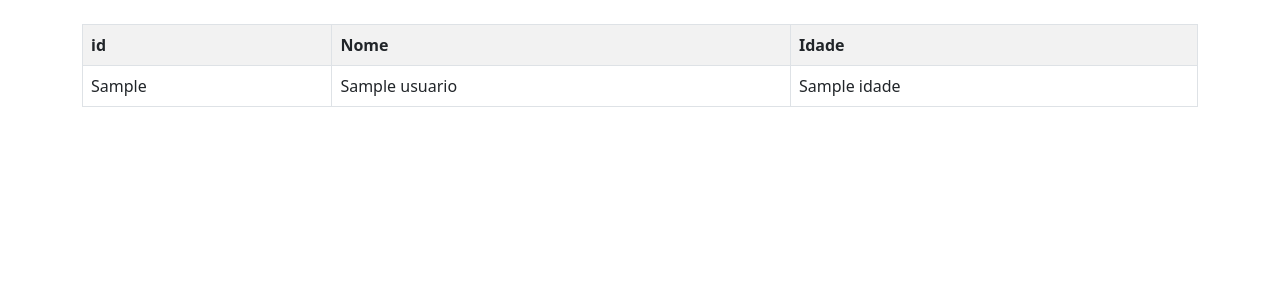
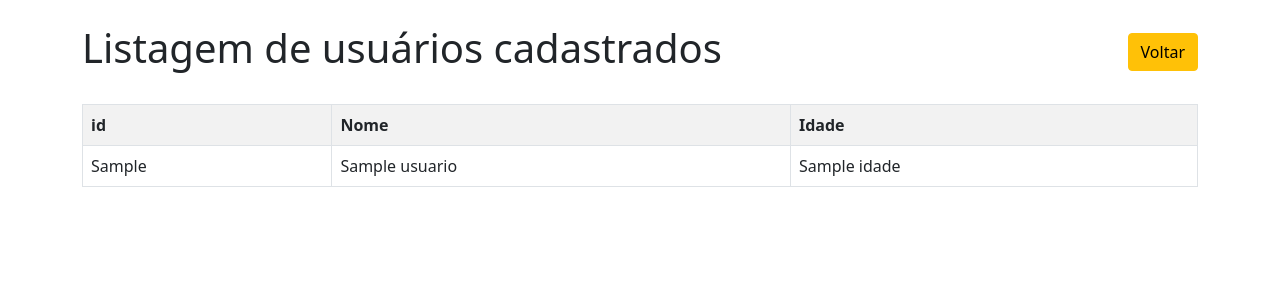
Before and after one commit to ygorp/sistema_cadastro_django, a Django app: template cadastro_usuarios/app_cadastro_usuarios/templates/usuarios/usuarios.html in a window 1280 px wide. Shown: the part 56-356 px from the top of the page. Run offline with Django 3.2, Linux system fonts and the light colour scheme; the template is opened without the code that fills it: most values are stand-ins (such as "Sample title", 1, 10 or a date in 2020).

Commit message:
criando titulo pra tabela e botão de voltar

```diff
--- a/cadastro_usuarios/app_cadastro_usuarios/templates/usuarios/usuarios.html
+++ b/cadastro_usuarios/app_cadastro_usuarios/templates/usuarios/usuarios.html
@@ -17,7 +17,11 @@
         </div>
     </nav>
     <div class="container mt-4">
-        <table class="table table-bordered table-striped">
+        <div class="d-flex align-items-center justify-content-between">
+            <h1>Listagem de usuários cadastrados</h1>
+            <a href="{% url 'home' %}" class="btn btn-warning">Voltar</a>
+        </div>
+        <table class="table table-bordered table-striped mt-4">
             <tr>
                 <th>id</th>
                 <th>Nome</th>
```
Also changed, not shown: cadastro_usuarios/db.sqlite3.
